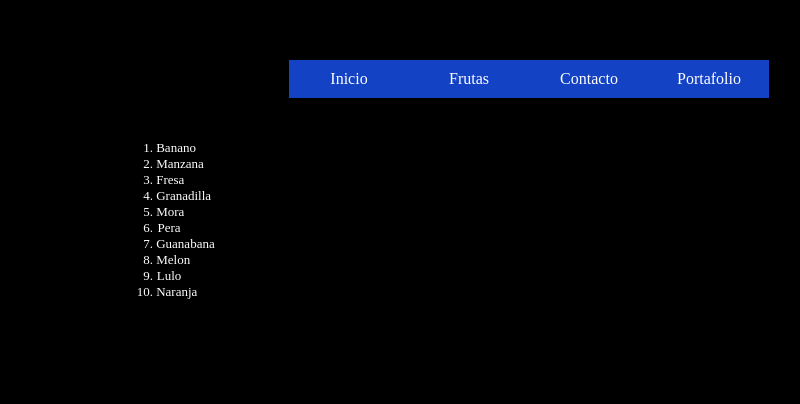
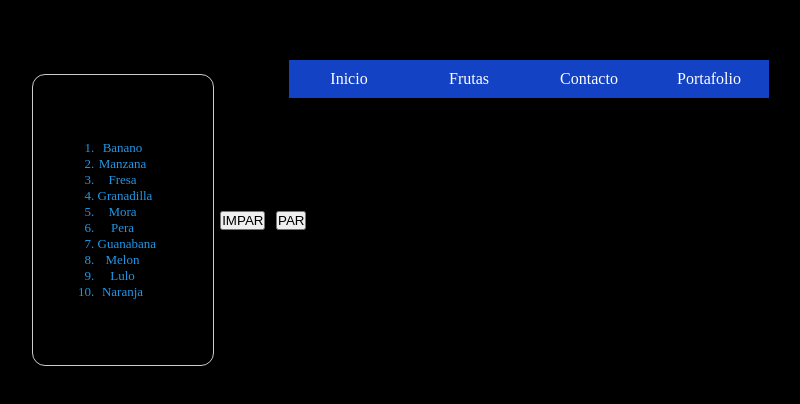
Before and after one commit to Al3xlpz/Taller-Final-html-css-js, a plain HTML site: page frutas.html in a window 1280 px wide. Shown: the part 180-584 px from the top of the page, without its empty margins (471-1271 px from the left). Drawn offline with Linux system fonts and the light colour scheme.

Commit message:
agrego funcionalidad de cambio de tema par e impar

```diff
--- a/css/diseño.css
+++ b/css/diseño.css
@@ -125,6 +125,24 @@ button {
     box-shadow: 7px 13px 37px rgba(243, 235, 235, 0.5);
 }
 
+.toggle-container {
+
+    background-color: #000;
+    bottom: 600px;
+    right: 320px;
+    }
+    .toggle-container:hover {
+        background-color:#06ca06c5;
+    }
+
+:root,
+:root.im {
+    --text-color: rgb(255, 0, 0);
+    }
+:root.pa {
+    --text-color: rgb(255, 0, 0);
+    }
+
 
 section a {
     text-decoration: none;
@@ -136,3 +154,11 @@ section a {
     border-bottom: 2px solid rgb(72, 197, 255);
     color: white;
 }
+
+.lista{
+    color: #2197e6;
+    width: 50px;
+    padding: 5em;
+    border: 1px solid #CCC;
+    border-radius: 1em;
+}
--- a/frutas.html
+++ b/frutas.html
@@ -7,6 +7,7 @@
     <meta name="viewport" content="width=device-width, initial-scale=1.0">
     <title>Frutas</title>
 </head>
+
 <body>
     <header>
         <nav>
@@ -26,18 +27,23 @@
     </header>
 
     <ol class="lista">
-        <li id="impar">Banano</li>
-        <li id="par">Manzana</li>
-        <li id="impar">Fresa</li>
-        <li id="par">Granadilla</li>
-        <li id="impar">Mora</li>
-        <li id="par">Pera</li>
-        <li id="impar">Guanabana</li>
-        <li id="par">Melon</li>
-        <li id="impar">Lulo</li>
-        <li id="par">Naranja</li>
+        <li class="impar">Banano</li>
+        <li class="par">Manzana</li>
+        <li class="impar">Fresa</li>
+        <li class="par">Granadilla</li>
+        <li class="impar">Mora</li>
+        <li class="par">Pera</li>
+        <li class="impar">Guanabana</li>
+        <li class="par">Melon</li>
+        <li class="impar">Lulo</li>
+        <li class="par">Naranja</li>
     </ol>
+    <div class="toggle-container">
+        <button class="impar" onclick="setTheme('im')" title="impar"> IMPAR
+        </button>
+        <button class="par" onclick="setTheme('pa')" title="par"> PAR
+        </button>
 
-
+    <script src="js/funciones.js"></script>
 </body>
 </html>
--- a/js/funciones.js
+++ b/js/funciones.js
@@ -31,3 +31,5 @@ const enviar = () => {
         console.log(mensaje);
     }
 }
+
+const setTheme = theme => document.documentElement.className = theme;
```
